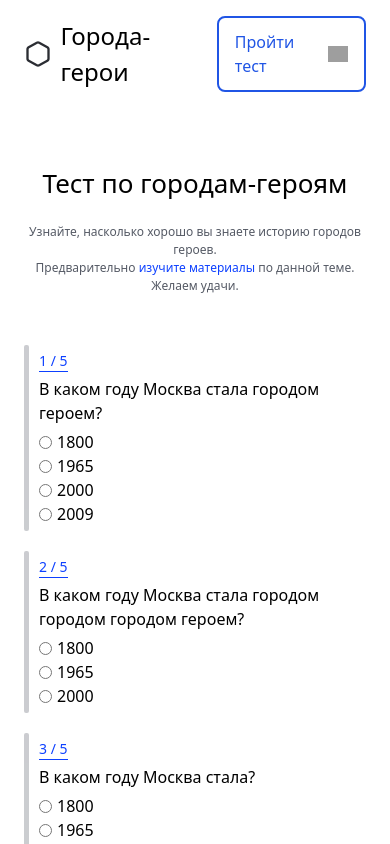
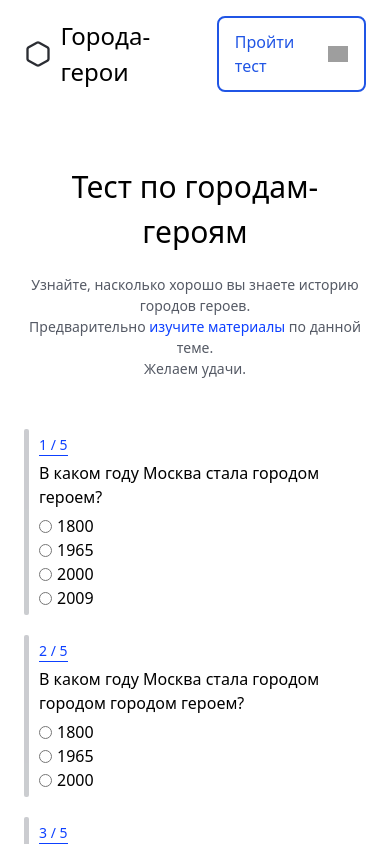
Before and after one commit to rumblfn/HeroCities, a Next.js app in the folder cli/: page /test in a window 390 px wide. Shown: the top 844 px of the page. Built offline with nearby package versions, Linux system fonts and the light colour scheme; grey boxes are pictures that could not be loaded.

Commit message:
Update test.module.css

```diff
--- a/cli/src/styles/test.module.css
+++ b/cli/src/styles/test.module.css
@@ -30,18 +30,18 @@
     }
     .test_header_desc {
         width: 100%;
-        font-size: 13px;
+        font-size: 14px;
     }
 }
 
 @media screen and (max-width: 620px) {
     .test_header_name {
         width: 100%;
-        font-size: 26px;
+        font-size: 30px;
     }
     .test_header_desc {
         width: 100%;
-        font-size: 12px;
+        font-size: 14px;
     }
 }
 
```
